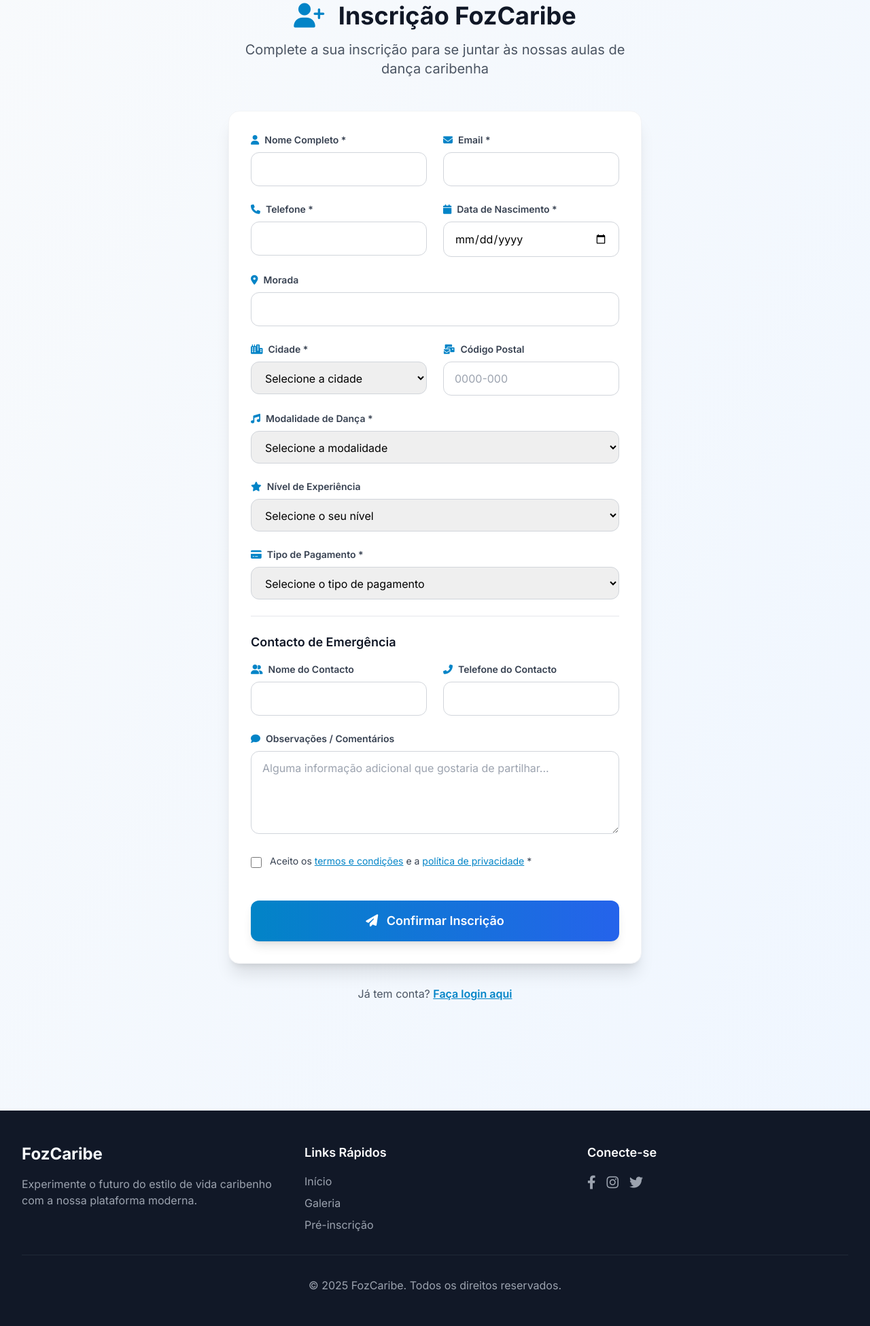
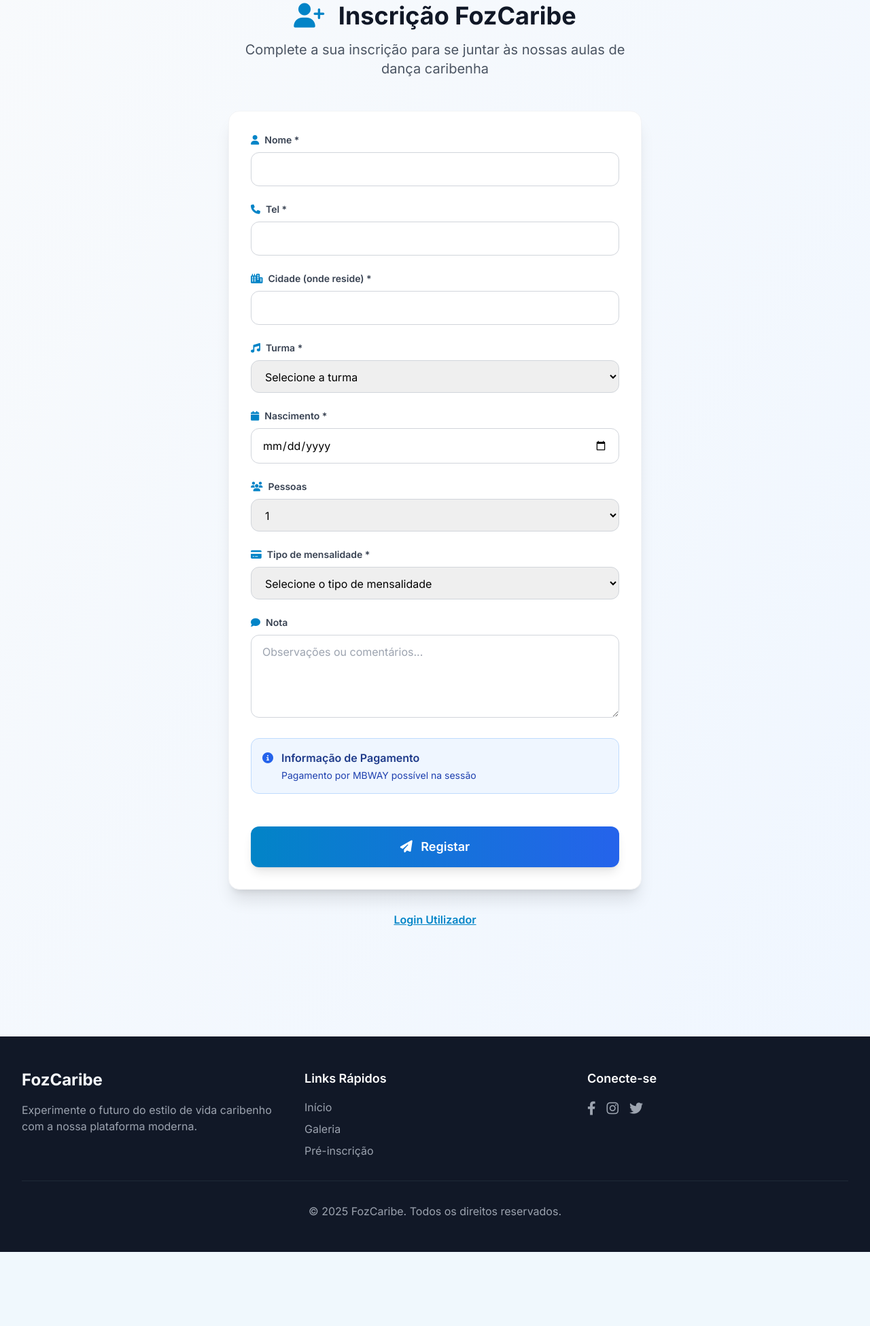
Before and after one commit to sememan/fozcaribe-v2, a FastAPI app: page /inscricao in a window 1280 px wide. Shown: the part 141-2092 px from the top of the page at 68% size. After the commit the page ends 1983 px from the top, so only its background shows below. Run offline with FastAPI, Linux system fonts and the light colour scheme; some libraries are stand-ins or nearby versions.

Commit message:
Update inscription form to match original fozcaribe.com format

```diff
--- a/main.py
+++ b/main.py
@@ -170,46 +170,33 @@
         # Obter dados JSON do corpo da requisição
         data = await request.json()
 
-        # Extrair informações do formulário
+        # Extrair informações do formulário (seguindo o formato original fozcaribe.com)
         timestamp = datetime.now().strftime('%Y-%m-%d %H:%M:%S')
         nome = data.get('nome', '')
-        email = data.get('email', '')
-        telefone = data.get('telefone', '')
-        data_nascimento = data.get('data_nascimento', '')
-        morada = data.get('morada', '')
+        tel = data.get('tel', '')
         cidade = data.get('cidade', '')
-        codigo_postal = data.get('codigo_postal', '')
-        modalidade = data.get('modalidade', '')
-        experiencia = data.get('experiencia', '')
-        tipo_pagamento = data.get('tipo_pagamento', '')
-        contacto_emergencia_nome = data.get('contacto_emergencia_nome', '')
-        contacto_emergencia_telefone = data.get('contacto_emergencia_telefone', '')
-        observacoes = data.get('observacoes', '')
-        aceitar_termos = data.get('aceitar_termos', False)
+        turma = data.get('turma', '')
+        nascimento = data.get('nascimento', '')
+        pessoas = data.get('pessoas', '1')
+        tipo_mensalidade = data.get('tipo_mensalidade', '')
+        nota = data.get('nota', '')
 
         # Validações básicas
-        if not all([nome, email, telefone, data_nascimento, cidade, modalidade, tipo_pagamento]):
+        if not all([nome, tel, cidade, turma, nascimento, tipo_mensalidade]):
             return JSONResponse(
                 content={"success": False, "message": "Campos obrigatórios em falta"},
-                status_code=400
-            )
-
-        if not aceitar_termos:
-            return JSONResponse(
-                content={"success": False, "message": "Deve aceitar os termos e condições"},
                 status_code=400
             )
 
         # Salvar no Google Sheets
         if GOOGLE_SHEETS_ENABLED and inscricao_sheet:
             inscricao_sheet.append_row([
-                timestamp, nome, email, telefone, data_nascimento, morada,
-                cidade, codigo_postal, modalidade, experiencia, tipo_pagamento,
-                contacto_emergencia_nome, contacto_emergencia_telefone, observacoes
+                timestamp, nome, tel, cidade, turma, nascimento,
+                pessoas, tipo_mensalidade, nota
             ])
             print(f"✅ Inscrição salva no Google Sheets: {nome} - {timestamp}")
         else:
-            print(f"📝 Google Sheets não disponível. Inscrição: {nome}, {email}")
+            print(f"📝 Google Sheets não disponível. Inscrição: {nome}, {tel}")
 
         return JSONResponse(content={"success": True, "message": "Inscrição submetida com sucesso"})
 
--- a/templates/inscricao.html
+++ b/templates/inscricao.html
@@ -19,84 +19,41 @@
         <!-- Registration Form -->
         <div class="bg-white rounded-2xl shadow-xl p-8 border border-gray-100">
             <form id="inscricaoForm" method="POST" class="space-y-6">
-                <!-- Personal Information -->
-                <div class="grid grid-cols-1 md:grid-cols-2 gap-6">
+                <!-- Nome -->
                 <div>
                     <label for="nome" class="block text-sm font-semibold text-gray-700 mb-2">
-                            <i class="fas fa-user text-brand-600 mr-2"></i>Nome Completo *
+                        <i class="fas fa-user text-brand-600 mr-2"></i>Nome *
                     </label>
                     <input type="text" id="nome" name="nome" required
                            class="w-full px-4 py-3 border border-gray-300 rounded-xl focus:ring-2 focus:ring-brand-500 focus:border-transparent transition-all">
                 </div>
 
+                <!-- Tel -->
                 <div>
-                        <label for="email" class="block text-sm font-semibold text-gray-700 mb-2">
-                            <i class="fas fa-envelope text-brand-600 mr-2"></i>Email *
+                    <label for="tel" class="block text-sm font-semibold text-gray-700 mb-2">
+                        <i class="fas fa-phone text-brand-600 mr-2"></i>Tel *
                     </label>
-                        <input type="email" id="email" name="email" required
-                               class="w-full px-4 py-3 border border-gray-300 rounded-xl focus:ring-2 focus:ring-brand-500 focus:border-transparent transition-all">
-                    </div>
-                </div>
-
-                <div class="grid grid-cols-1 md:grid-cols-2 gap-6">
-                    <div>
-                        <label for="telefone" class="block text-sm font-semibold text-gray-700 mb-2">
-                            <i class="fas fa-phone text-brand-600 mr-2"></i>Telefone *
-                        </label>
-                        <input type="tel" id="telefone" name="telefone" required
+                    <input type="tel" id="tel" name="tel" required
                            class="w-full px-4 py-3 border border-gray-300 rounded-xl focus:ring-2 focus:ring-brand-500 focus:border-transparent transition-all">
                 </div>
 
+                <!-- Cidade -->
                 <div>
-                        <label for="data_nascimento" class="block text-sm font-semibold text-gray-700 mb-2">
-                            <i class="fas fa-calendar text-brand-600 mr-2"></i>Data de Nascimento *
+                    <label for="cidade" class="block text-sm font-semibold text-gray-700 mb-2">
+                        <i class="fas fa-city text-brand-600 mr-2"></i>Cidade (onde reside) *
                     </label>
-                        <input type="date" id="data_nascimento" name="data_nascimento" required
-                               class="w-full px-4 py-3 border border-gray-300 rounded-xl focus:ring-2 focus:ring-brand-500 focus:border-transparent transition-all">
-                    </div>
-                </div>
-
-                <!-- Address Information -->
-                <div>
-                    <label for="morada" class="block text-sm font-semibold text-gray-700 mb-2">
-                        <i class="fas fa-map-marker-alt text-brand-600 mr-2"></i>Morada
-                    </label>
-                    <input type="text" id="morada" name="morada"
+                    <input type="text" id="cidade" name="cidade" required
                            class="w-full px-4 py-3 border border-gray-300 rounded-xl focus:ring-2 focus:ring-brand-500 focus:border-transparent transition-all">
                 </div>
 
-                <div class="grid grid-cols-1 md:grid-cols-2 gap-6">
+                <!-- Turma -->
                 <div>
-                        <label for="cidade" class="block text-sm font-semibold text-gray-700 mb-2">
-                            <i class="fas fa-city text-brand-600 mr-2"></i>Cidade *
+                    <label for="turma" class="block text-sm font-semibold text-gray-700 mb-2">
+                        <i class="fas fa-music text-brand-600 mr-2"></i>Turma *
                     </label>
-                        <select id="cidade" name="cidade" required
+                    <select id="turma" name="turma" required
                             class="w-full px-4 py-3 border border-gray-300 rounded-xl focus:ring-2 focus:ring-brand-500 focus:border-transparent transition-all">
-                            <option value="">Selecione a cidade</option>
-                            <option value="Foz do Arelho">Foz do Arelho</option>
-                            <option value="Caldas da Rainha">Caldas da Rainha</option>
-                            <option value="Óbidos">Óbidos</option>
-                            <option value="Torres Vedras">Torres Vedras</option>
-                        </select>
-                    </div>
-
-                    <div>
-                        <label for="codigo_postal" class="block text-sm font-semibold text-gray-700 mb-2">
-                            <i class="fas fa-mail-bulk text-brand-600 mr-2"></i>Código Postal
-                        </label>
-                        <input type="text" id="codigo_postal" name="codigo_postal" placeholder="0000-000"
-                               class="w-full px-4 py-3 border border-gray-300 rounded-xl focus:ring-2 focus:ring-brand-500 focus:border-transparent transition-all">
-                    </div>
-                </div>
-
-                <!-- Dance Preferences -->
-                <div>
-                    <label for="modalidade" class="block text-sm font-semibold text-gray-700 mb-2">
-                        <i class="fas fa-music text-brand-600 mr-2"></i>Modalidade de Dança *
-                    </label>
-                    <select id="modalidade" name="modalidade" required
-                            class="w-full px-4 py-3 border border-gray-300 rounded-xl focus:ring-2 focus:ring-brand-500 focus:border-transparent transition-all">
-                        <option value="">Selecione a modalidade</option>
+                        <option value="">Selecione a turma</option>
                         <option value="Bachata Fundamentos">Bachata Fundamentos</option>
                         <option value="Bachata Intermédio">Bachata Intermédio</option>
                         <option value="Salsa">Salsa</option>
@@ -104,28 +61,38 @@
                     </select>
                 </div>
 
+                <!-- Nascimento -->
                 <div>
-                    <label for="experiencia" class="block text-sm font-semibold text-gray-700 mb-2">
-                        <i class="fas fa-star text-brand-600 mr-2"></i>Nível de Experiência
+                    <label for="nascimento" class="block text-sm font-semibold text-gray-700 mb-2">
+                        <i class="fas fa-calendar text-brand-600 mr-2"></i>Nascimento *
                     </label>
-                    <select id="experiencia" name="experiencia"
+                    <input type="date" id="nascimento" name="nascimento" required
                            class="w-full px-4 py-3 border border-gray-300 rounded-xl focus:ring-2 focus:ring-brand-500 focus:border-transparent transition-all">
-                        <option value="">Selecione o seu nível</option>
-                        <option value="Iniciante">Iniciante</option>
-                        <option value="Básico">Básico</option>
-                        <option value="Intermédio">Intermédio</option>
-                        <option value="Avançado">Avançado</option>
+                </div>
+
+                <!-- Pessoas -->
+                <div>
+                    <label for="pessoas" class="block text-sm font-semibold text-gray-700 mb-2">
+                        <i class="fas fa-users text-brand-600 mr-2"></i>Pessoas
+                    </label>
+                    <select id="pessoas" name="pessoas"
+                            class="w-full px-4 py-3 border border-gray-300 rounded-xl focus:ring-2 focus:ring-brand-500 focus:border-transparent transition-all">
+                        <option value="1">1</option>
+                        <option value="2">2</option>
+                        <option value="3">3</option>
+                        <option value="4">4</option>
+                        <option value="5+">5+</option>
                     </select>
                 </div>
 
-                <!-- Payment Information -->
+                <!-- Tipo de mensalidade -->
                 <div>
-                    <label for="tipo_pagamento" class="block text-sm font-semibold text-gray-700 mb-2">
-                        <i class="fas fa-credit-card text-brand-600 mr-2"></i>Tipo de Pagamento *
+                    <label for="tipo_mensalidade" class="block text-sm font-semibold text-gray-700 mb-2">
+                        <i class="fas fa-credit-card text-brand-600 mr-2"></i>Tipo de mensalidade *
                     </label>
-                    <select id="tipo_pagamento" name="tipo_pagamento" required
+                    <select id="tipo_mensalidade" name="tipo_mensalidade" required
                             class="w-full px-4 py-3 border border-gray-300 rounded-xl focus:ring-2 focus:ring-brand-500 focus:border-transparent transition-all">
-                        <option value="">Selecione o tipo de pagamento</option>
+                        <option value="">Selecione o tipo de mensalidade</option>
                         <option value="Mensal">Mensal</option>
                         <option value="Trimestral">Trimestral</option>
                         <option value="Semestral">Semestral</option>
@@ -133,46 +100,27 @@
                     </select>
                 </div>
 
-                <!-- Emergency Contact -->
-                <div class="border-t pt-6">
-                    <h3 class="text-lg font-semibold text-gray-900 mb-4">Contacto de Emergência</h3>
-                    <div class="grid grid-cols-1 md:grid-cols-2 gap-6">
+                <!-- Nota -->
                 <div>
-                            <label for="contacto_emergencia_nome" class="block text-sm font-semibold text-gray-700 mb-2">
-                                <i class="fas fa-user-friends text-brand-600 mr-2"></i>Nome do Contacto
+                    <label for="nota" class="block text-sm font-semibold text-gray-700 mb-2">
+                        <i class="fas fa-comment text-brand-600 mr-2"></i>Nota
                     </label>
-                            <input type="text" id="contacto_emergencia_nome" name="contacto_emergencia_nome"
-                                   class="w-full px-4 py-3 border border-gray-300 rounded-xl focus:ring-2 focus:ring-brand-500 focus:border-transparent transition-all">
+                    <textarea id="nota" name="nota" rows="4"
+                              class="w-full px-4 py-3 border border-gray-300 rounded-xl focus:ring-2 focus:ring-brand-500 focus:border-transparent transition-all"
+                              placeholder="Observações ou comentários..."></textarea>
                 </div>
 
+                <!-- Informação sobre pagamento -->
+                <div class="bg-blue-50 border border-blue-200 rounded-xl p-4">
+                    <div class="flex items-start">
+                        <i class="fas fa-info-circle text-blue-600 mt-1 mr-3"></i>
                         <div>
-                            <label for="contacto_emergencia_telefone" class="block text-sm font-semibold text-gray-700 mb-2">
-                                <i class="fas fa-phone-alt text-brand-600 mr-2"></i>Telefone do Contacto
-                            </label>
-                            <input type="tel" id="contacto_emergencia_telefone" name="contacto_emergencia_telefone"
-                                   class="w-full px-4 py-3 border border-gray-300 rounded-xl focus:ring-2 focus:ring-brand-500 focus:border-transparent transition-all">
+                            <h4 class="font-semibold text-blue-900 mb-1">Informação de Pagamento</h4>
+                            <p class="text-blue-800 text-sm">
+                                Pagamento por MBWAY possível na sessão
+                            </p>
                         </div>
                     </div>
-                </div>
-
-                <!-- Additional Notes -->
-                <div>
-                    <label for="observacoes" class="block text-sm font-semibold text-gray-700 mb-2">
-                        <i class="fas fa-comment text-brand-600 mr-2"></i>Observações / Comentários
-                    </label>
-                    <textarea id="observacoes" name="observacoes" rows="4"
-                              class="w-full px-4 py-3 border border-gray-300 rounded-xl focus:ring-2 focus:ring-brand-500 focus:border-transparent transition-all"
-                              placeholder="Alguma informação adicional que gostaria de partilhar..."></textarea>
-                </div>
-
-                <!-- Terms and Conditions -->
-                <div class="flex items-start space-x-3">
-                    <input type="checkbox" id="aceitar_termos" name="aceitar_termos" required
-                           class="mt-1 h-4 w-4 text-brand-600 focus:ring-brand-500 border-gray-300 rounded">
-                    <label for="aceitar_termos" class="text-sm text-gray-700">
-                        Aceito os <a href="#" class="text-brand-600 hover:text-brand-700 underline">termos e condições</a>
-                        e a <a href="#" class="text-brand-600 hover:text-brand-700 underline">política de privacidade</a> *
-                    </label>
                 </div>
 
                 <!-- Submit Button -->
@@ -180,7 +128,7 @@
                     <button type="submit"
                             class="w-full bg-gradient-to-r from-brand-600 to-blue-600 hover:from-brand-700 hover:to-blue-700 text-white px-8 py-4 rounded-xl text-lg font-semibold transition-all transform hover:scale-105 shadow-lg hover:shadow-xl">
                         <i class="fas fa-paper-plane mr-2"></i>
-                        Confirmar Inscrição
+                        Registar
                     </button>
                 </div>
             </form>
@@ -189,9 +137,8 @@
         <!-- Additional Information -->
         <div class="mt-8 text-center">
             <p class="text-gray-600">
-                Já tem conta?
                 <a href="/login" class="text-brand-600 hover:text-brand-700 font-semibold underline">
-                    Faça login aqui
+                    Login Utilizador
                 </a>
             </p>
         </div>
```
Also changed, not shown: README.md. Lines whose indentation alone changed are shown as unchanged.
